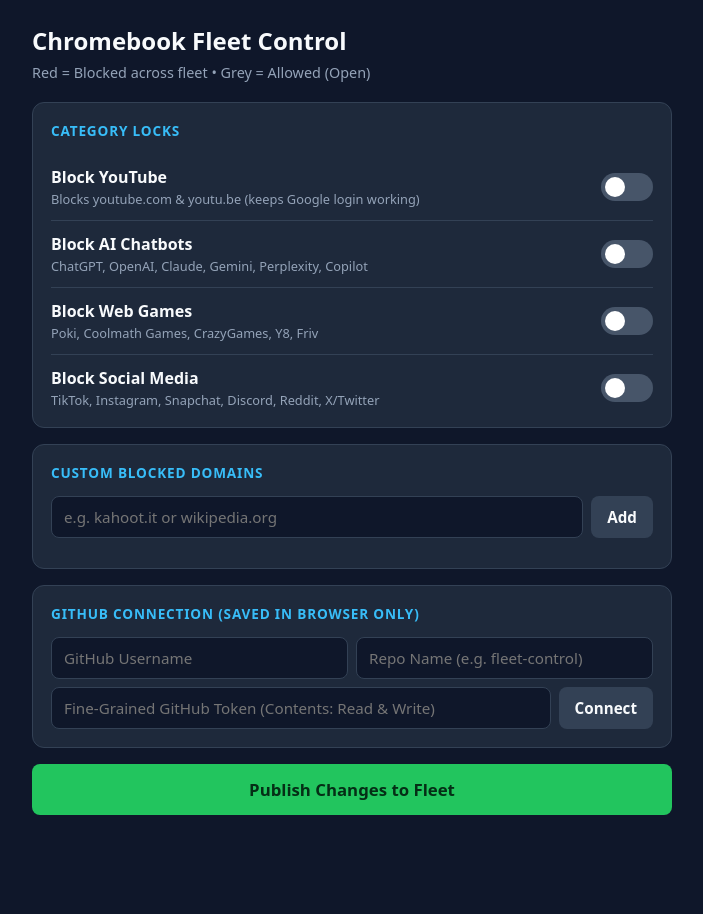
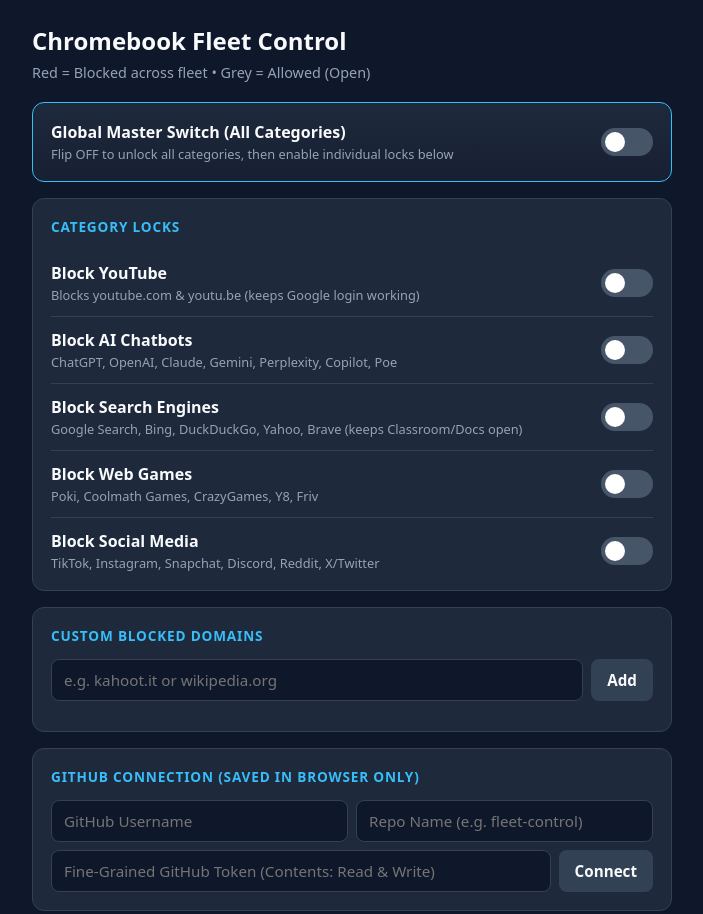
Before and after one commit to gpjamieson/fleet-control, a plain HTML site: page index.html in a window 1280 px wide. Shown: the top 914 px of the page, without its empty margins (288-991 px from the left). Before the commit the page ends 839 px from the top, so only its background shows below. Drawn offline with Linux system fonts and the light colour scheme.

Commit message:
Implement global master switch and update category toggles
Added a master card toggle for global control and updated category lock checkboxes to sync with the master switch.

```diff
--- a/index.html
+++ b/index.html
@@ -33,6 +33,10 @@
       border-radius: 12px;
       padding: 18px;
       margin-bottom: 16px;
+    }
+    .card.master-card {
+      border-color: var(--accent);
+      background: linear-gradient(180deg, #1e293b 0%, #172033 100%);
     }
     .card-title {
       font-size: 0.85rem;
@@ -100,6 +104,16 @@
     <h1>Chromebook Fleet Control</h1>
     <div class="subtitle">Red = Blocked across fleet &bull; Grey = Allowed (Open)</div>
 
+    <div class="card master-card">
+      <div class="toggle-row">
+        <div>
+          <div class="label-main">Global Master Switch (All Categories)</div>
+          <div class="label-sub">Flip OFF to unlock all categories, then enable individual locks below</div>
+        </div>
+        <label class="switch"><input type="checkbox" id="master_switch" onchange="toggleAllCategories(this.checked)"><span class="slider"></span></label>
+      </div>
+    </div>
+
     <div class="card">
       <div class="card-title">Category Locks</div>
       <div class="toggle-row">
@@ -107,28 +121,35 @@
           <div class="label-main">Block YouTube</div>
           <div class="label-sub">Blocks youtube.com &amp; youtu.be (keeps Google login working)</div>
         </div>
-        <label class="switch"><input type="checkbox" id="block_youtube"><span class="slider"></span></label>
+        <label class="switch"><input type="checkbox" class="cat-toggle" id="block_youtube" onchange="syncMasterSwitch()"><span class="slider"></span></label>
       </div>
       <div class="toggle-row">
         <div>
           <div class="label-main">Block AI Chatbots</div>
-          <div class="label-sub">ChatGPT, OpenAI, Claude, Gemini, Perplexity, Copilot</div>
+          <div class="label-sub">ChatGPT, OpenAI, Claude, Gemini, Perplexity, Copilot, Poe</div>
         </div>
-        <label class="switch"><input type="checkbox" id="block_ai"><span class="slider"></span></label>
+        <label class="switch"><input type="checkbox" class="cat-toggle" id="block_ai" onchange="syncMasterSwitch()"><span class="slider"></span></label>
+      </div>
+      <div class="toggle-row">
+        <div>
+          <div class="label-main">Block Search Engines</div>
+          <div class="label-sub">Google Search, Bing, DuckDuckGo, Yahoo, Brave (keeps Classroom/Docs open)</div>
+        </div>
+        <label class="switch"><input type="checkbox" class="cat-toggle" id="block_search" onchange="syncMasterSwitch()"><span class="slider"></span></label>
       </div>
       <div class="toggle-row">
         <div>
           <div class="label-main">Block Web Games</div>
           <div class="label-sub">Poki, Coolmath Games, CrazyGames, Y8, Friv</div>
         </div>
-        <label class="switch"><input type="checkbox" id="block_games"><span class="slider"></span></label>
+        <label class="switch"><input type="checkbox" class="cat-toggle" id="block_games" onchange="syncMasterSwitch()"><span class="slider"></span></label>
       </div>
       <div class="toggle-row">
         <div>
           <div class="label-main">Block Social Media</div>
           <div class="label-sub">TikTok, Instagram, Snapchat, Discord, Reddit, X/Twitter</div>
         </div>
-        <label class="switch"><input type="checkbox" id="block_social"><span class="slider"></span></label>
+        <label class="switch"><input type="checkbox" class="cat-toggle" id="block_social" onchange="syncMasterSwitch()"><span class="slider"></span></label>
       </div>
     </div>
 
@@ -160,6 +181,17 @@
   <script>
     let customDomains = [];
     let currentSha = null;
+
+    function toggleAllCategories(state) {
+      document.querySelectorAll(".cat-toggle").forEach(el => {
+        el.checked = state;
+      });
+    }
+
+    function syncMasterSwitch() {
+      const toggles = Array.from(document.querySelectorAll(".cat-toggle"));
+      document.getElementById("master_switch").checked = toggles.some(el => el.checked);
+    }
 
     function showStatus(msg, isErr = false) {
       const box = document.getElementById("statusBox");
@@ -209,7 +241,6 @@
       document.getElementById("ghRepo").value = repo;
       document.getElementById("ghToken").value = token;
 
-      // Auto-detect owner/repo if hosted on GitHub Pages
       if (!owner && window.location.hostname.endsWith(".github.io")) {
         const autoOwner = window.location.hostname.split(".")[0];
         const autoRepo = window.location.pathname.split("/").filter(Boolean)[0] || "";
@@ -232,8 +263,11 @@
 
         document.getElementById("block_youtube").checked = !!decoded.block_youtube;
         document.getElementById("block_ai").checked = !!decoded.block_ai;
+        document.getElementById("block_search").checked = !!decoded.block_search;
         document.getElementById("block_games").checked = !!decoded.block_games;
         document.getElementById("block_social").checked = !!decoded.block_social;
+        syncMasterSwitch();
+
         customDomains = Array.isArray(decoded.extra_blocked_domains) ? decoded.extra_blocked_domains : [];
         renderTags();
         showStatus("Connected! Live policy loaded from GitHub.");
@@ -255,6 +289,7 @@
       const payload = {
         block_youtube: document.getElementById("block_youtube").checked,
         block_ai: document.getElementById("block_ai").checked,
+        block_search: document.getElementById("block_search").checked,
         block_games: document.getElementById("block_games").checked,
         block_social: document.getElementById("block_social").checked,
         extra_blocked_domains: customDomains
```
